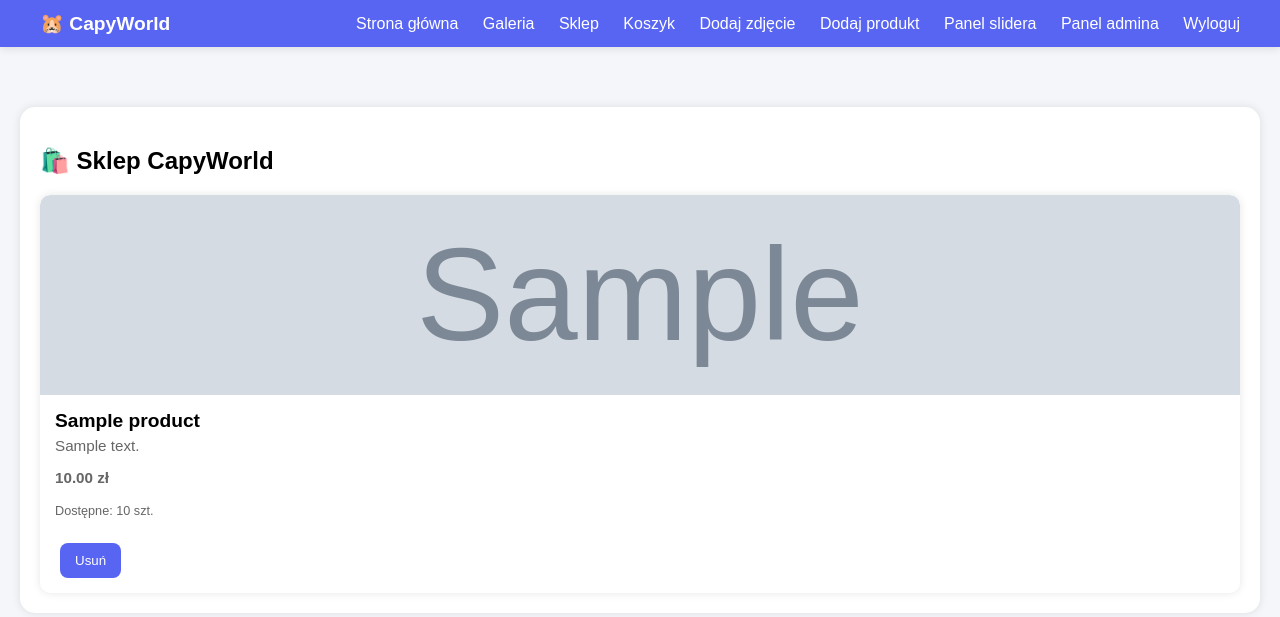
After one commit to MrFggfg/StronaKapibara, a PHP site: page /stronakapibara/pages/shop.php in a window 1280 px wide. The commit adds this page. Shown: the top 617 px of the page. Run offline with PHP 8.4, Linux system fonts and the light colour scheme; the visitor is signed in with stand-in values (Sample User, id 1); tables that the repository leaves empty hold one stand-in row (values such as "Sample post"); grey boxes marked "Sample" are stand-in pictures.

Commit message:
Poczatek sklepu

```diff
--- /dev/null
+++ b/public/includes/navbar.php
@@ -0,0 +1,17 @@
+<?php if (session_status() === PHP_SESSION_NONE) session_start(); ?>
+<div class="navbar">
+  <div class="logo">🐹 CapyWorld</div>
+  <div class="links">
+    <a href="../index.php">Strona główna</a>
+    <a href="gallery.php">Galeria</a>
+    <a href="shop.php">Sklep</a>
+    <a href="cart.php">Koszyk</a>
+    <a href="upload_photo.php">Dodaj zdjęcie</a>
+    <?php if ($_SESSION['role'] === 'admin'): ?>
+      <a href="add_product.php">Dodaj produkt</a>
+      <a href="slider_admin.php">Panel slidera</a>
+      <a href="dashboard_admin.php">Panel admina</a>
+    <?php endif; ?>
+    <a href="../../src/logout.php">Wyloguj</a>
+  </div>
+</div>
--- /dev/null
+++ b/public/pages/shop.php
@@ -0,0 +1,217 @@
+<?php
+require_once __DIR__ . '/../../src/auth.php';
+requireLogin();
+
+$db = getDB();
+if (session_status() === PHP_SESSION_NONE) {
+    session_start();
+}
+require_once __DIR__ . '/../../src/auth.php';
+requireLogin();
+
+$db = getDB();
+
+// 🔹 Dodawanie produktu do koszyka
+if (isset($_POST['add_to_cart'])) {
+    $product_id = (int)$_POST['product_id'];
+    $quantity = isset($_POST['quantity']) ? (int)$_POST['quantity'] : 1;
+
+    // Pobierz dane produktu
+    $stmt = $db->prepare("SELECT id, name, price, stock FROM products WHERE id = ?");
+    $stmt->execute([$product_id]);
+    $product = $stmt->fetch(PDO::FETCH_ASSOC);
+
+    if ($product) {
+        if (!isset($_SESSION['cart'])) $_SESSION['cart'] = [];
+
+        // Jeśli produkt już jest w koszyku → zwiększ ilość
+        if (isset($_SESSION['cart'][$product_id])) {
+            $_SESSION['cart'][$product_id]['quantity'] += $quantity;
+        } else {
+            $_SESSION['cart'][$product_id] = [
+                'id' => $product['id'],
+                'name' => $product['name'],
+                'price' => $product['price'],
+                'quantity' => $quantity
+            ];
+        }
+    }
+
+    header("Location: cart.php");
+    exit;
+}
+
+// 🔹 Usuwanie produktu (tylko admin)
+if ($_SESSION['role'] === 'admin' && isset($_POST['delete_product_id'])) {
+    $id = (int)$_POST['delete_product_id'];
+    $stmt = $db->prepare("DELETE FROM products WHERE id = ?");
+    $stmt->execute([$id]);
+    header("Location: shop.php");
+    exit;
+}
+
+// 🔹 Pobranie produktów
+$products = $db->query("SELECT * FROM products ORDER BY created_at DESC")->fetchAll(PDO::FETCH_ASSOC);
+?>
+
+<!DOCTYPE html>
+<html lang="pl">
+<head>
+<meta charset="UTF-8">
+<title>Sklep CapyWorld</title>
+<style>
+body { font-family: Arial; background:#f0f0f5; margin:0; }
+.navbar {
+  display:flex; justify-content:space-between; align-items:center;
+  background:#5865F2; padding:12px 40px; color:white;
+  box-shadow:0 2px 8px rgba(0,0,0,0.1);
+}
+.navbar .logo { font-weight:bold; font-size:1.2em; }
+.navbar a { color:white; text-decoration:none; margin-left:20px; }
+.navbar a:hover { text-decoration:underline; }
+
+.container {
+  max-width:1000px; margin:80px auto; background:white; padding:30px;
+  border-radius:15px; box-shadow:0 0 10px rgba(0,0,0,0.1);
+}
+
+.products {
+  display:grid;
+  grid-template-columns: repeat(auto-fill, minmax(250px, 1fr));
+  gap:20px;
+}
+body {
+  font-family: Arial, sans-serif;
+  background-color: #f5f6fa;
+  margin: 0;
+  padding: 0;
+}
+
+.container {
+  max-width: 1200px;
+  margin: 60px auto;
+  padding: 20px;
+}
+
+.products-grid {
+  display: grid;
+  grid-template-columns: repeat(auto-fit, minmax(280px, 1fr));
+  gap: 20px;
+}
+
+.card {
+  background: white;
+  border-radius: 12px;
+  box-shadow: 0 2px 10px rgba(0,0,0,0.1);
+  overflow: hidden;
+  transition: transform 0.2s ease;
+}
+
+.card:hover {
+  transform: translateY(-5px);
+}
+
+.card img {
+  width: 100%;
+  height: 200px;
+  object-fit: cover;
+}
+
+.card .info {
+  padding: 15px;
+}
+
+.card .info h3 {
+  margin: 0;
+  font-size: 1.2em;
+}
+
+.card .info p {
+  color: #666;
+  font-size: 0.95em;
+  margin-top: 5px;
+}
+
+.card .price {
+  color: #5865F2;
+  font-weight: bold;
+  font-size: 1.1em;
+  margin-top: 10px;
+}
+
+.card button {
+  margin-top: 10px;
+  background: #5865F2;
+  color: white;
+  border: none;
+  padding: 10px 15px;
+  border-radius: 8px;
+  cursor: pointer;
+  transition: 0.2s;
+}
+
+.card button:hover {
+  background: #4752c4;
+}
+
+.card {
+  border-radius:10px; background:white; box-shadow:0 0 8px rgba(0,0,0,0.1);
+  display:flex; flex-direction:column; justify-content:space-between;
+  transition: transform 0.2s ease;
+}
+.card:hover { transform: scale(1.03); }
+.card .info { padding:15px; }
+.card h3 { margin:0 0 5px 0; }
+.price { color:#27ae60; font-weight:bold; font-size:1.1em; }
+
+button {
+  background:#5865F2; color:white; border:none; border-radius:8px;
+  padding:8px 16px; cursor:pointer; margin-top:10px;
+}
+button:hover { background:#4752c4; }
+.delete-btn {
+  background:#e74c3c; margin-left:5px;
+}
+</style>
+</head>
+<body>
+
+<?php include '../includes/navbar.php'; ?>
+
+
+<div class="container">
+  <h2>🛍️ Sklep CapyWorld</h2>
+
+  <div class="products-grid">
+    <?php foreach ($products as $p): ?>
+      <div class="card">
+        <?php if (!empty($p['image'])): ?>
+          <img src="../uploads/products/<?= htmlspecialchars($p['image']) ?>" alt="<?= htmlspecialchars($p['name']) ?>" style="width:100%; height:200px; object-fit:cover; border-radius:10px 10px 0 0;">
+        <?php endif; ?>
+        <div class="info">
+          <h3><?= htmlspecialchars($p['name']) ?></h3>
+          <p><?= nl2br(htmlspecialchars($p['description'])) ?></p>
+          <p class="price"><?= number_format($p['price'], 2) ?> zł</p>
+          <p><small>Dostępne: <?= (int)$p['stock'] ?> szt.</small></p>
+
+          <?php if ($_SESSION['role'] === 'admin'): ?>
+            <form method="post" style="margin-top:10px;">
+              <input type="hidden" name="delete_product_id" value="<?= $p['id'] ?>">
+              <button class="delete-btn" onclick="return confirm('Na pewno usunąć ten produkt?')">Usuń</button>
+            </form>
+          <?php else: ?>
+            <form method="post" style="margin-top:10px;">
+              <input type="hidden" name="product_id" value="<?= $p['id'] ?>">
+              <input type="number" name="quantity" value="1" min="1" style="width:60px;">
+              <button type="submit" name="add_to_cart">🛒 Dodaj do koszyka</button>
+            </form>
+          <?php endif; ?>
+        </div>
+      </div>
+    <?php endforeach; ?>
+  </div>
+</div>
+
+
+</body>
+</html>
--- a/sql/schema.sql
+++ b/sql/schema.sql
@@ -87,3 +87,5 @@ CREATE INDEX idx_post_user_id ON posts(user_id);
 CREATE INDEX idx_comment_post_id ON comments(post_id);
 CREATE INDEX idx_comment_photo_id ON comments(photo_id);
 ALTER TABLE photos ADD COLUMN in_slider TINYINT(1) DEFAULT 0;
+ALTER TABLE photos ADD COLUMN slider_order INT DEFAULT 0;
+ALTER TABLE products ADD COLUMN image VARCHAR(255) DEFAULT NULL;
```
Also changed, not shown: public/pages/add_product.php (added, +92 -0 lines), public/pages/cart.php (added, +111 -0 lines), public/pages/dashboard_admin.php (+2 -14 lines), public/pages/dashboard_user.php (+2 -11 lines), public/pages/gallery.php (+2 -12 lines), public/assets/css/styles.css.
